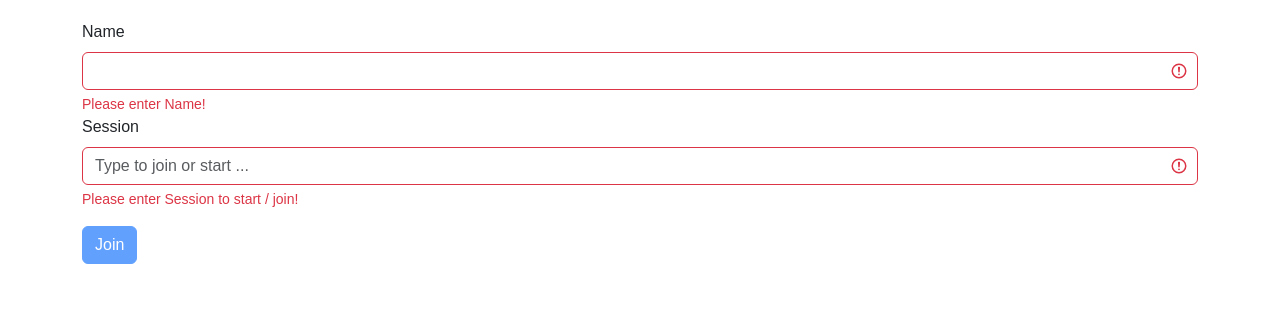
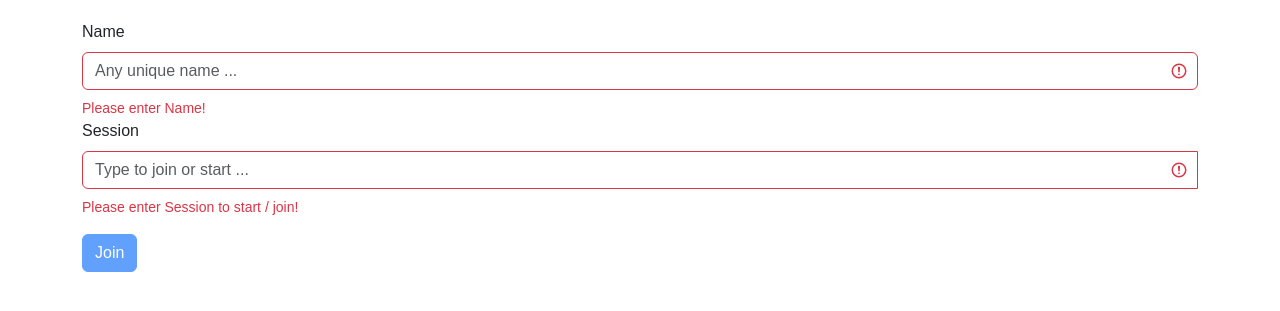
Before and after one commit to FX7/kinder, a Flask app: page / in a window 1280 px wide. Shown: the top 311 px of the page. Run offline with Flask 3, Linux system fonts and the light colour scheme; data that the repository does not hold is empty; parts of the project's set-up code (start-up, migrations or seed data) failed here and were passed over; some libraries are stand-ins or nearby versions.

Commit message:
fixed broken form validation display

```diff
--- a/web/templates/index.html
+++ b/web/templates/index.html
@@ -5,17 +5,22 @@
 <div class="container d-none" name="login-container">
     <div class="mb-3">
         <label for="username" class="form-label">Name</label>
-        <input type="text" class="form-control mb-1 is-invalid" name="username" required>
+        <div class="input-group has-validation">
+          <input type="text" class="form-control mb-1 is-invalid" name="username" placeholder="Any unique name ..." required>
           <div class="invalid-feedback">
             Please enter Name!
           </div>
+        </div>
+
         <label for="session" class="form-label">Session</label>
+        <div class="input-group has-validation">
           <input type="text" list="knownSessions" class="form-control mb-1 is-invalid" placeholder="Type to join or start ..." name="session" required>
           <div class="invalid-feedback">
             Please enter Session to start / join!
           </div>
           <datalist id="knownSessions" name="knownSessions">
           </datalist>
+        </div>
     </div>
     <button type="button" class="btn btn-primary" disabled>Join</button>
 </div>
```
Lines whose indentation alone changed are shown as unchanged.
